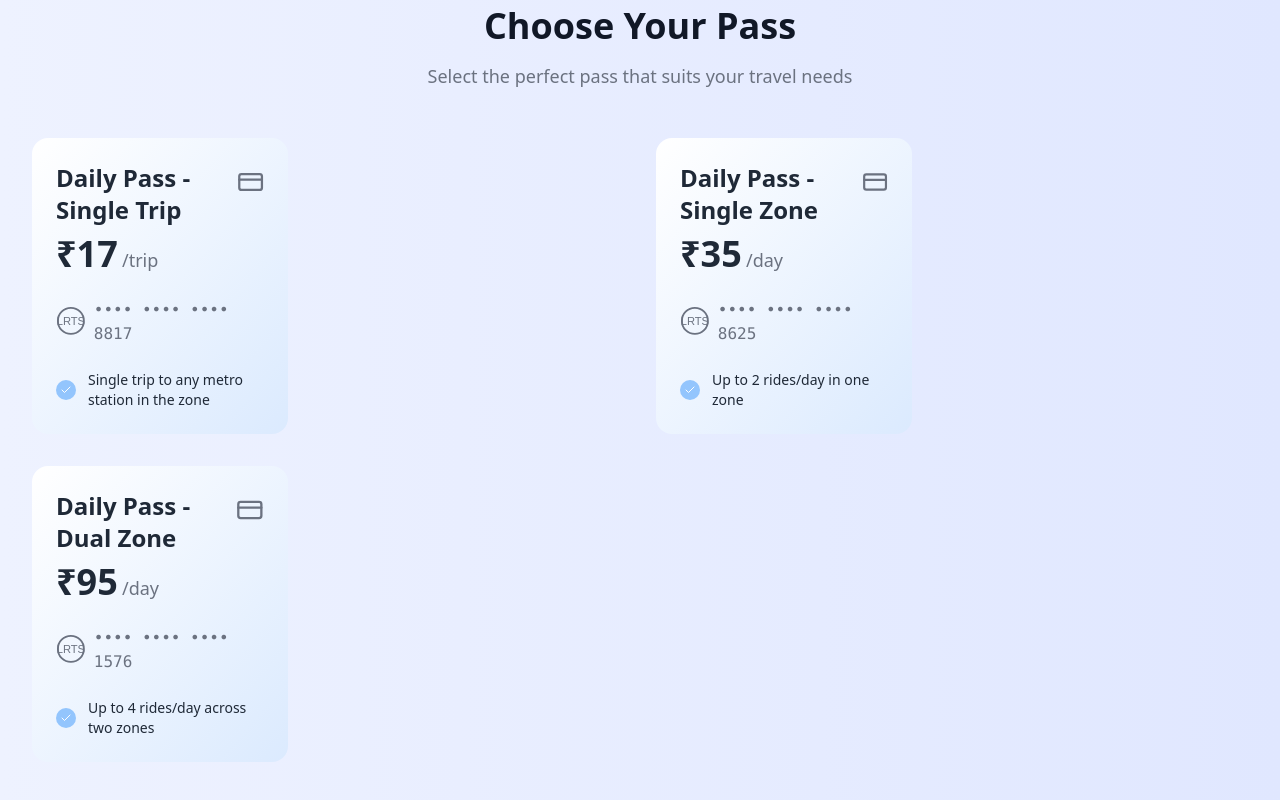
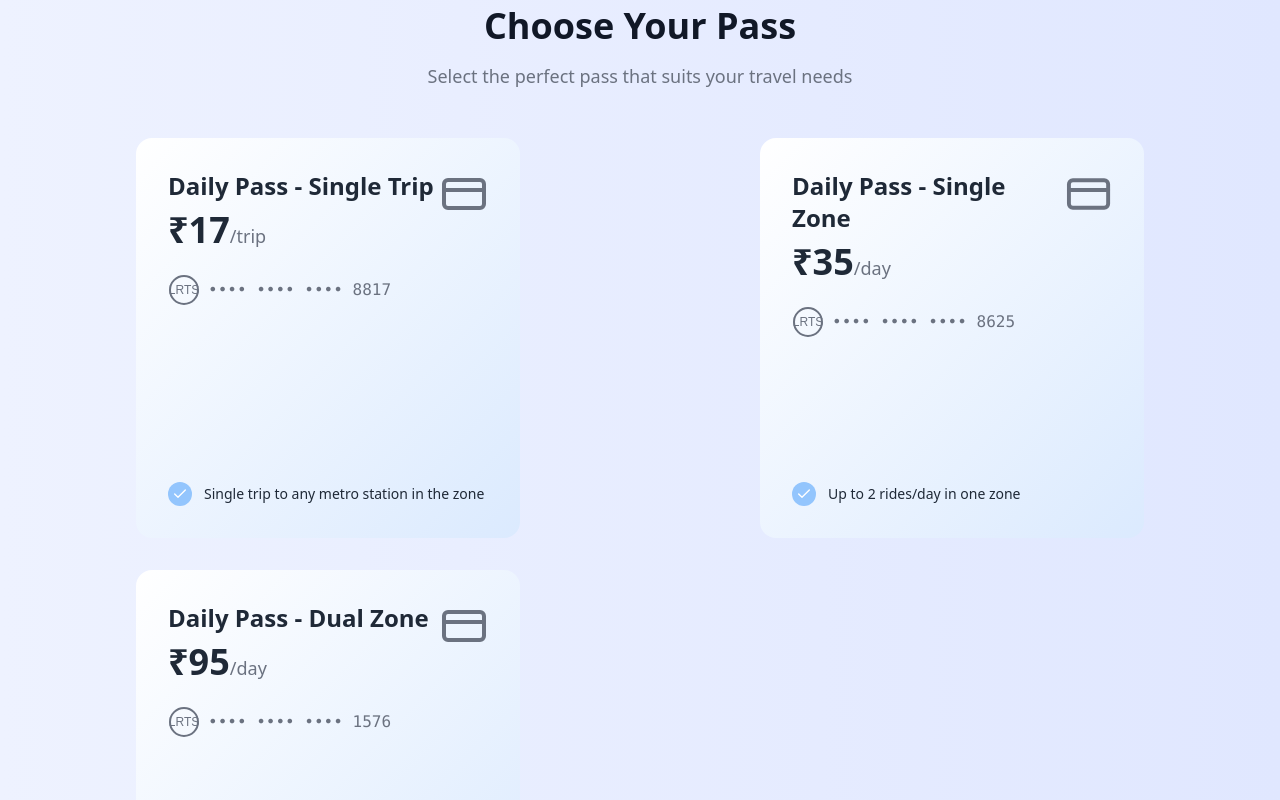
Before and after one commit to Himanshu762/Lrts-revamped, a React (Vite) app: page / in a window 1280 px wide. Shown: the part 1180-1980 px from the top of the page. Built offline with nearby package versions, Linux system fonts and the light colour scheme; no server answers.

Commit message:
Update PassCard.tsx

```diff
--- a/src/components/passes/PassCard.tsx
+++ b/src/components/passes/PassCard.tsx
@@ -32,10 +32,8 @@ const PassCard: React.FC<PassCardProps> = ({
 
   const handleClick = () => {
     if (insideBuyAnotherPassModal && onCardClick) {
-      // Let the parent handle the modal
       onCardClick();
     } else if (!insideBuyAnotherPassModal) {
-      // Open modal directly when not inside BuyAnotherPassModal
       setIsZoneModalOpen(true);
     }
   };
@@ -49,7 +47,8 @@ const PassCard: React.FC<PassCardProps> = ({
           'relative overflow-hidden rounded-2xl cursor-pointer',
           'bg-gradient-to-br from-white to-blue-100 dark:from-gray-800 dark:to-blue-900',
           'animate-gradient-x transition-transform transform',
-          'w-64', // Added fixed width
+          'w-full max-w-sm mx-auto',
+          'h-[400px]',
           popular && 'ring-2 ring-blue-300 dark:ring-blue-500'
         )}
       >
@@ -59,16 +58,17 @@ const PassCard: React.FC<PassCardProps> = ({
           </div>
         )}
 
-        <div className="p-6 space-y-6">
+        <div className="p-8 space-y-6 h-full flex flex-col justify-between">
+          <div className="space-y-6">
             <div className="flex justify-between items-start">
               <div>
                 <h3 className="text-2xl font-bold text-gray-800 dark:text-white">{title}</h3>
                 <div className="mt-2">
-                <span className="text-4xl font-extrabold text-gray-800 dark:text-white">₹{price}</span>{' '}
+                  <span className="text-4xl font-extrabold text-gray-800 dark:text-white">₹{price}</span>
                   <span className="text-lg text-gray-500 dark:text-gray-400">/{duration}</span>
                 </div>
               </div>
-            <CreditCard className="w-10 h-10 text-gray-500 dark:text-gray-400" />
+              <CreditCard className="w-12 h-12 text-gray-500 dark:text-gray-400" />
             </div>
 
             <div className="flex items-center space-x-2">
@@ -82,20 +82,20 @@ const PassCard: React.FC<PassCardProps> = ({
               </div>
               <div className="text-gray-500 font-mono">•••• •••• •••• {Math.floor(Math.random() * 9000) + 1000}</div>
             </div>
+          </div>
 
-          {/* Features rendering */}
-          <ul className="space-y-3">
+          <ul className="space-y-4">
             {features.map((feature, index) => (
               <li key={index} className="flex items-center space-x-3">
                 <div
                   className={clsx(
-                    'flex-shrink-0 h-5 w-5 rounded-full flex items-center justify-center',
+                    'flex-shrink-0 h-6 w-6 rounded-full flex items-center justify-center',
                     feature.included ? 'bg-blue-300 dark:bg-blue-500' : 'bg-gray-300 dark:bg-gray-700'
                   )}
                 >
                   <Check
                     className={clsx(
-                      'h-3 w-3',
+                      'h-4 w-4',
                       feature.included ? 'text-white' : 'text-gray-400 dark:text-gray-500'
                     )}
                   />
```
Lines whose indentation alone changed are shown as unchanged.
